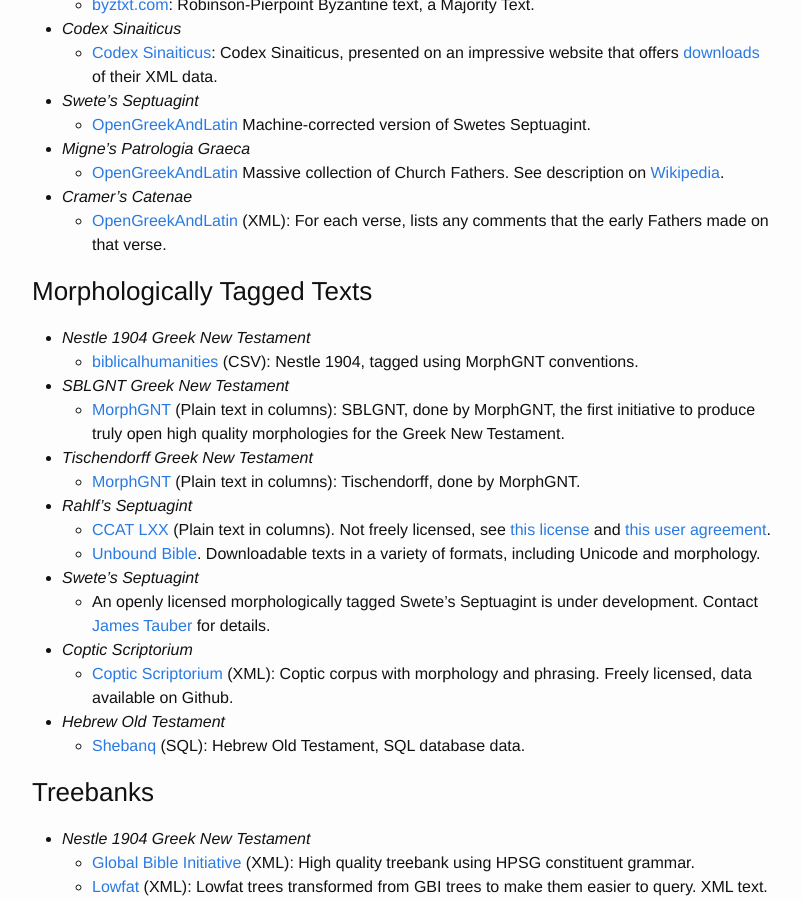
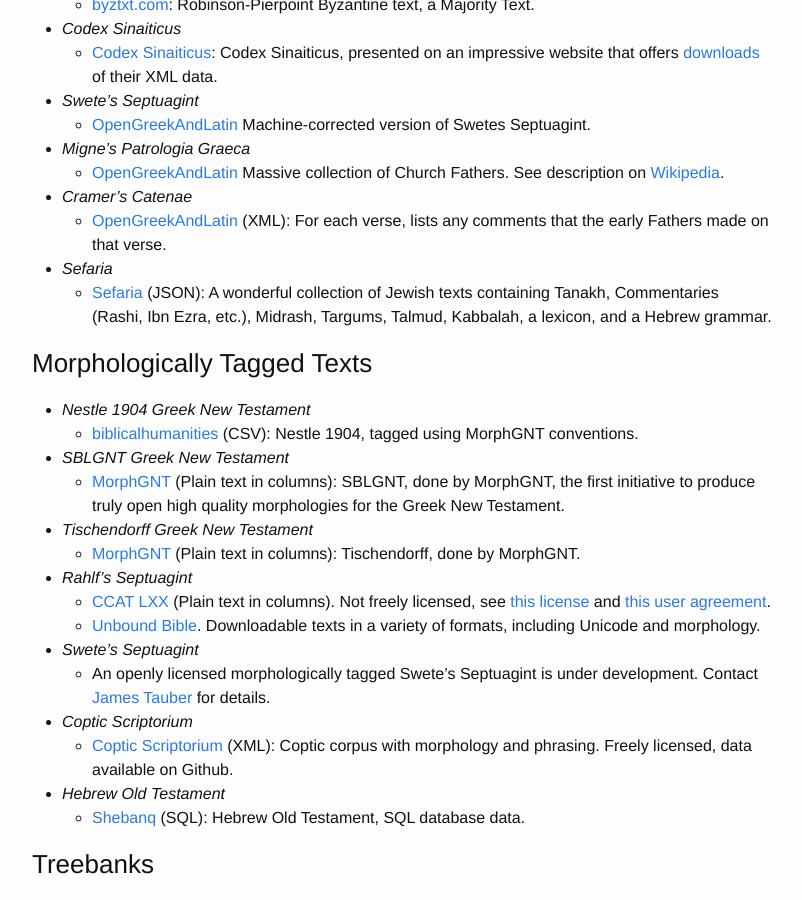
Before and after one commit to biblicalhumanities/biblicalhumanities.github.io, a Jekyll site: the page built from dashboard.md, in a window 1280 px wide and 900 px high, scrolled down 591 px. Shown: the whole window, without its empty margins (238-1040 px from the left). Built offline with Jekyll 4.4.1, drawn with Linux system fonts in a browser that asks for light colours.

Commit message:
Added Sefaria.

```diff
--- a/dashboard.md
+++ b/dashboard.md
@@ -24,6 +24,8 @@
   - [OpenGreekAndLatin](https://github.com/OGL-PatrologiaGraecaDev)  Massive collection of Church Fathers. See description on [Wikipedia](https://en.wikipedia.org/wiki/Patrologia_Graeca).
 - *Cramer's Catenae*
   - [OpenGreekAndLatin](https://github.com/OpenGreekAndLatin/catenae-dev) (XML): For each verse, lists any comments that the early Fathers made on that verse.
+- *Sefaria*
+  - [Sefaria](https://github.com/Sefaria/Sefaria-Export) (JSON): A wonderful collection of Jewish texts containing Tanakh, Commentaries (Rashi, Ibn Ezra, etc.), Midrash, Targums, Talmud, Kabbalah, a lexicon, and a Hebrew grammar.
 
 ### Morphologically Tagged Texts
 
```
